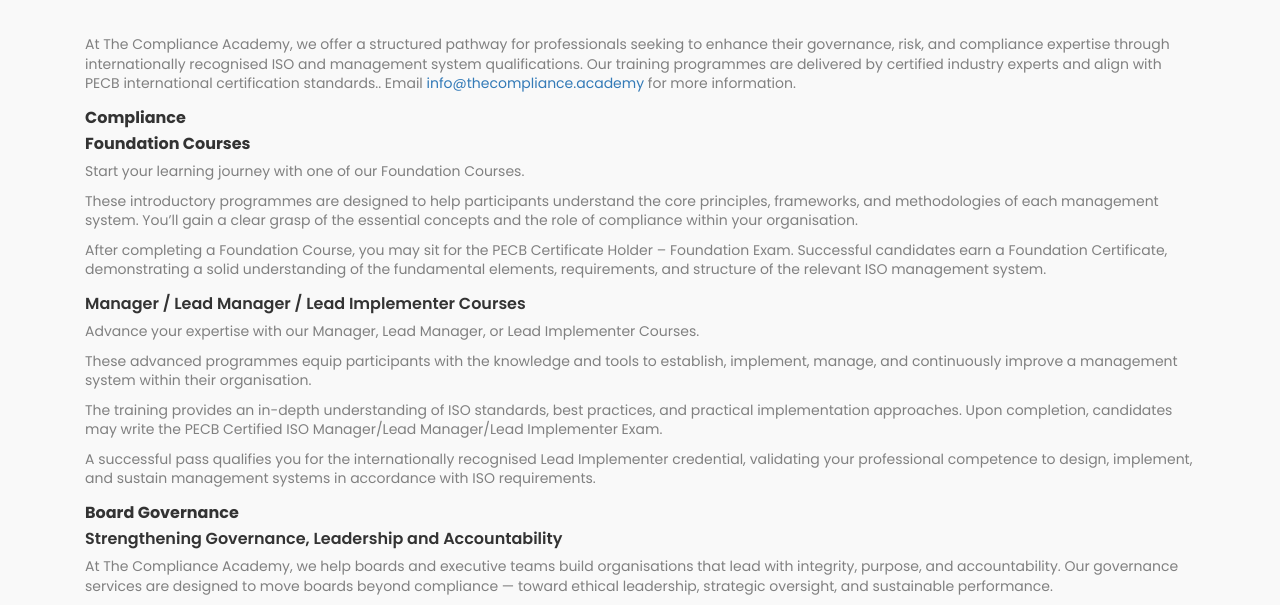
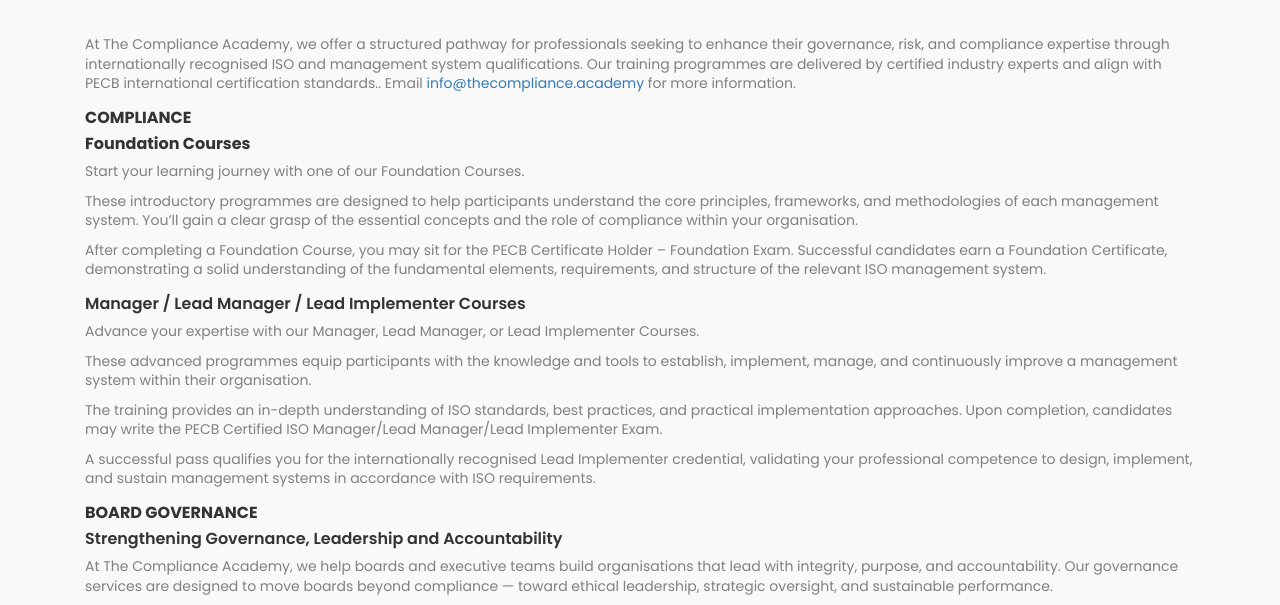
Before and after one commit to compliance-academy/compliance-academy.github.io, a Jekyll site: the page built from index.md, in a window 1280 px wide and 900 px high, scrolled down 1483 px. Shown: the part 154-759 px from the top of the window. Built offline with Jekyll 4.4.1, drawn with Linux system fonts in a browser that asks for light colours; nearby versions of some CDN libraries; some web fonts are replaced.

Commit message:
Update home.html

```diff
--- a/_layouts/home.html
+++ b/_layouts/home.html
@@ -118,7 +118,7 @@
 
                 <div>
                   <br>
-                  <h2 style="font-weight: 800;">Compliance<h2>
+                  <h2 style="font-weight: 800;">COMPLIANCE<h2>
     </p>
 <h3 style="font-weight: 800;">Foundation Courses</h3>
   <p>
@@ -151,7 +151,7 @@
 
 <div>
    <br>
-<h3 style="font-weight: 800;">Board Governance<h3>
+<h3 style="font-weight: 800;">BOARD GOVERNANCE<h3>
     </p>
   <h4 style="font-weight: 600;">Strengthening Governance, Leadership and Accountability</h4>
   <p>
```
